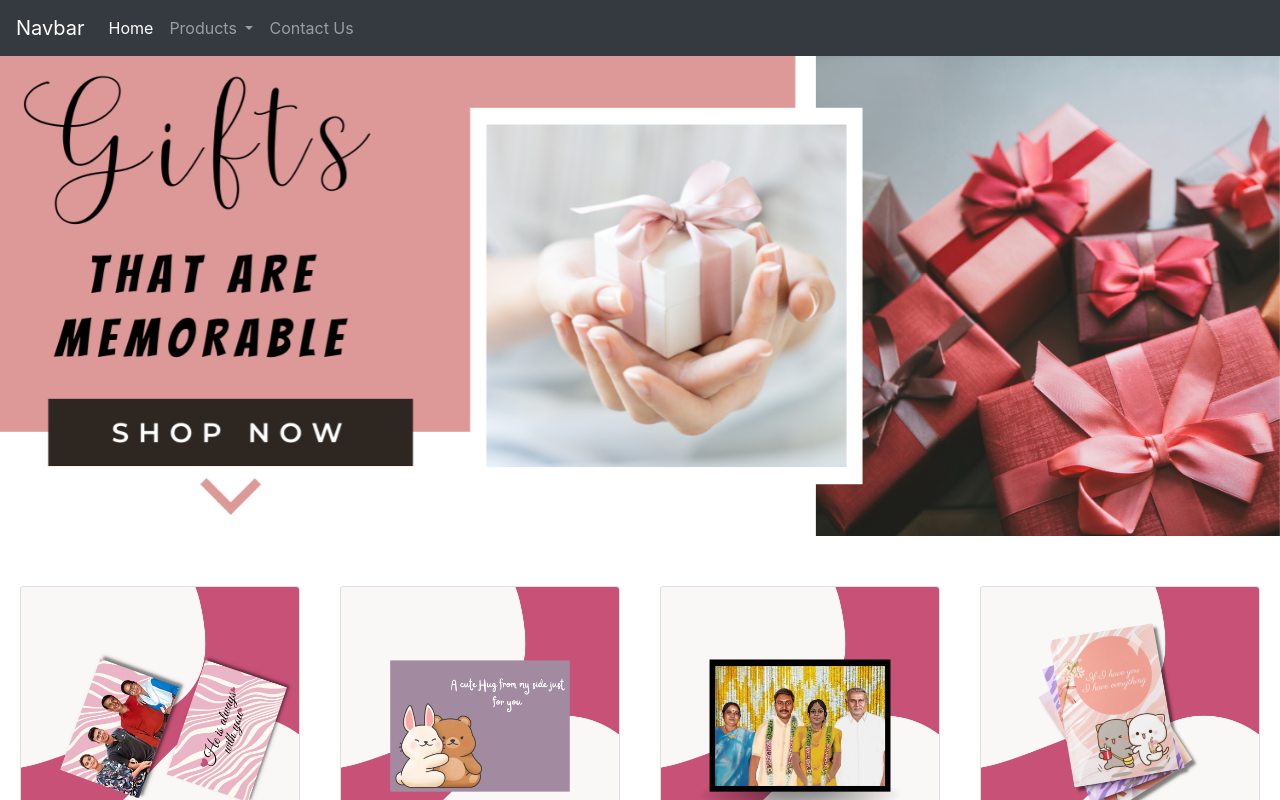
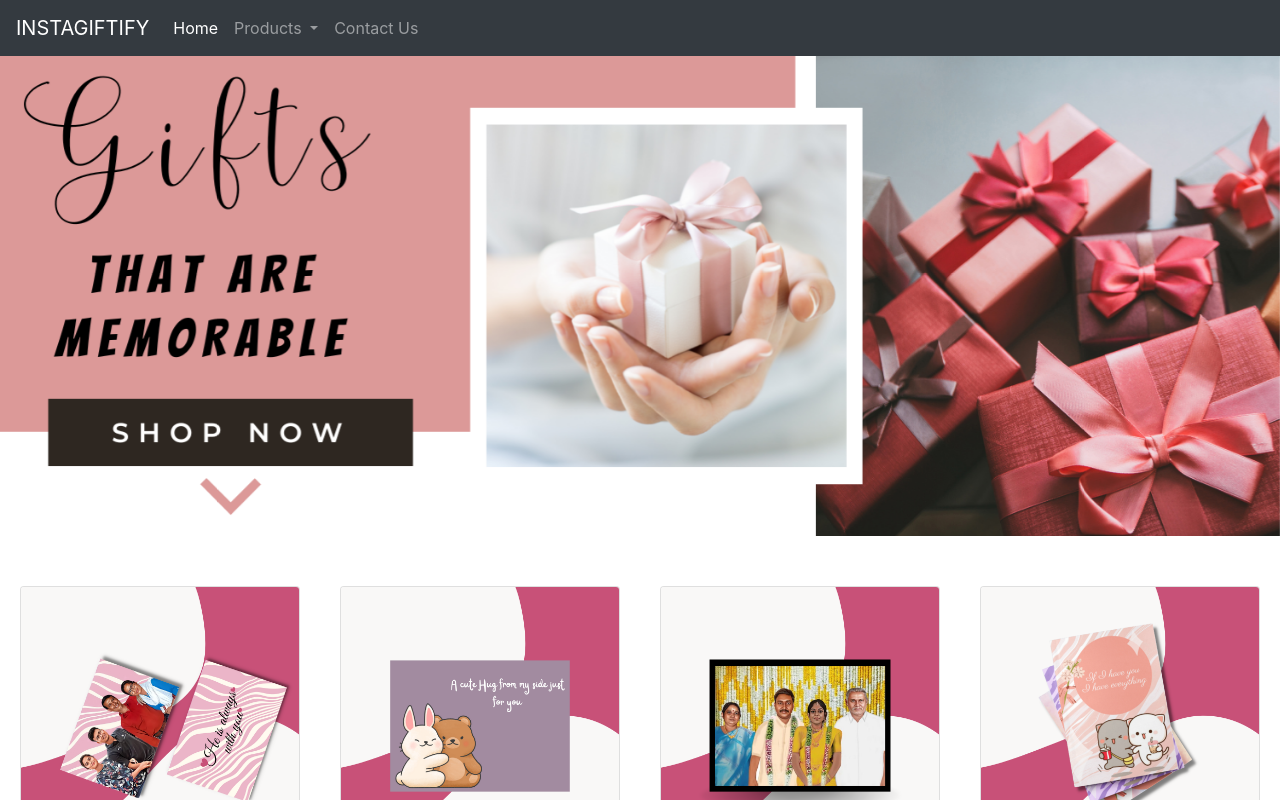
Before and after one commit to shreya1165/instagiftify, a plain HTML site: page index.html in a window 1280 px wide. Shown: the top 800 px of the page. Drawn offline with nearby package versions, Linux system fonts and the light colour scheme.

Commit message:
logo name

```diff
--- a/index.html
+++ b/index.html
@@ -60,7 +60,7 @@
 
 
     <nav class="navbar navbar-expand-lg navbar-dark bg-dark">
-        <a class="navbar-brand" href="/">Navbar</a>
+        <a class="navbar-brand" href="/">INSTAGIFTIFY</a>
         <button class="navbar-toggler" type="button" data-toggle="collapse" data-target="#navbarNav" aria-controls="navbarNav" aria-expanded="false" aria-label="Toggle navigation">
           <span class="navbar-toggler-icon"></span>
         </button>
```
